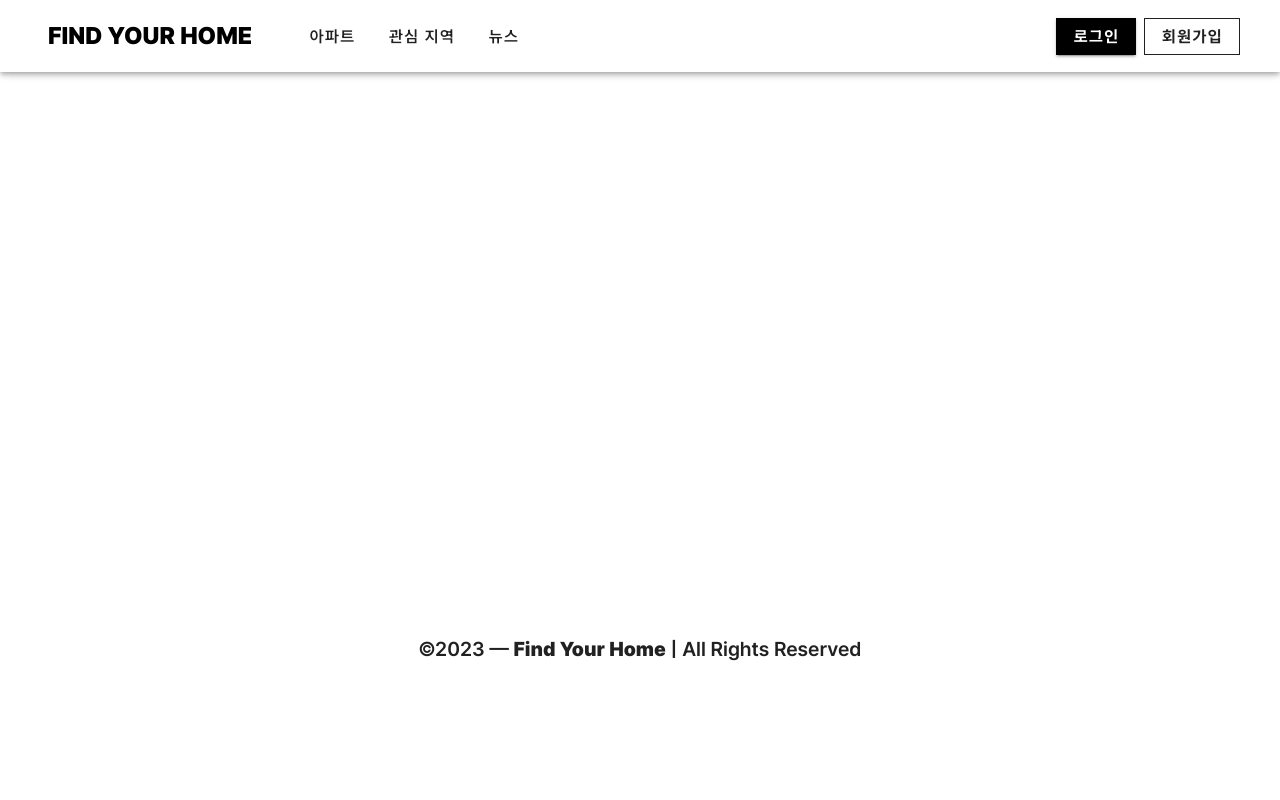
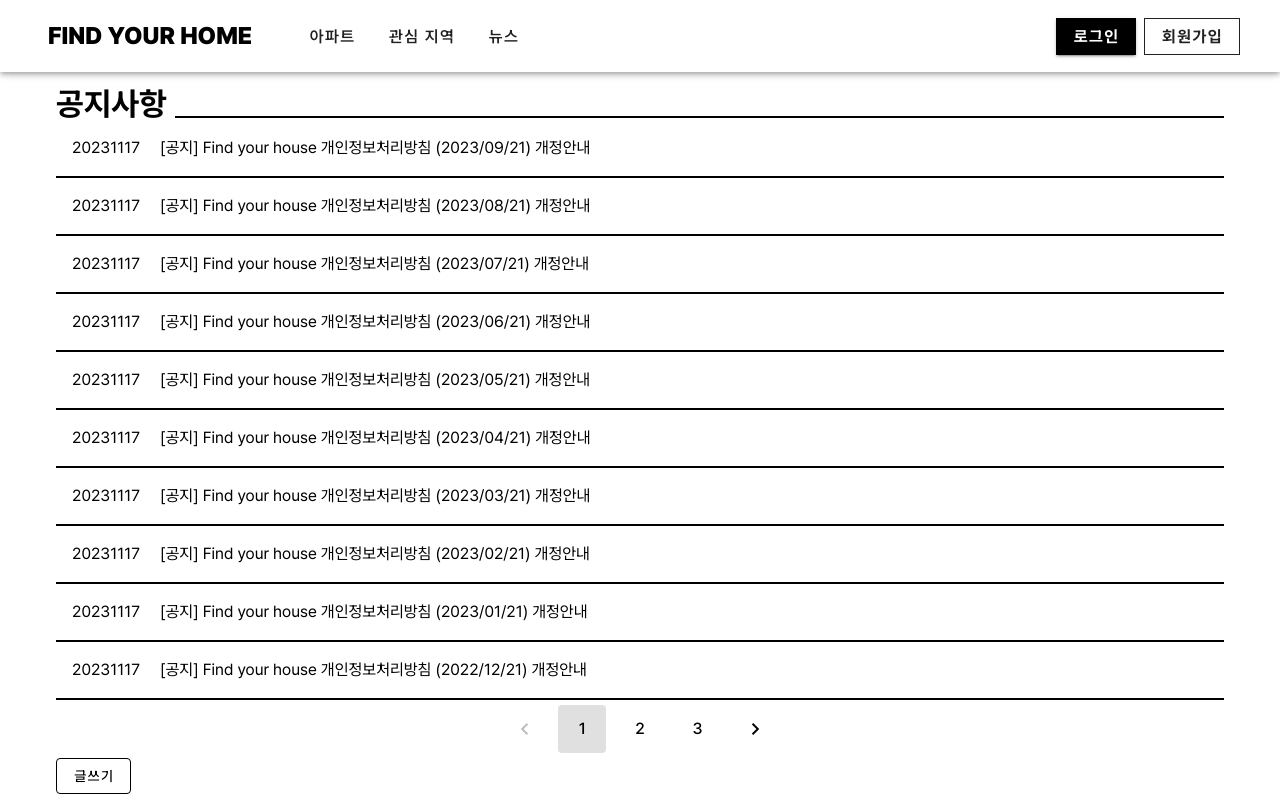
Before and after one commit to ForSSAFY/find-your-home-fe, a Vue app: page /notice/list in a window 1280 px wide. Shown: the top 800 px of the page. Built offline with nearby package versions, Linux system fonts and the light colour scheme; what vue-query would draw is missing.

Commit message:
feat - list 구현

```diff
--- a/src/views/notice/NoticeListView.vue
+++ b/src/views/notice/NoticeListView.vue
@@ -1,5 +1,197 @@
-<script lang="ts" setup></script>
+<script lang="ts" setup>
+import { ref, computed } from 'vue'
+import { useRouter } from 'vue-router'
+
+const notices = [
+  {
+    no: 1,
+    date: 20231117,
+    title: '[공지] Find your house 개인정보처리방침 (2023/09/21) 개정안내',
+    contents: '내용입니다. 1'
+  },
+  {
+    no: 2,
+    date: 20231117,
+    title: '[공지] Find your house 개인정보처리방침 (2023/08/21) 개정안내',
+    contents: '내용입니다. 2'
+  },
+  {
+    no: 3,
+    date: 20231117,
+    title: '[공지] Find your house 개인정보처리방침 (2023/07/21) 개정안내',
+    contents: '내용입니다. 3'
+  },
+  {
+    no: 4,
+    date: 20231117,
+    title: '[공지] Find your house 개인정보처리방침 (2023/06/21) 개정안내',
+    contents: '내용입니다. 4'
+  },
+  {
+    no: 5,
+    date: 20231117,
+    title: '[공지] Find your house 개인정보처리방침 (2023/05/21) 개정안내',
+    contents: '내용입니다. 5'
+  },
+  {
+    no: 6,
+    date: 20231117,
+    title: '[공지] Find your house 개인정보처리방침 (2023/04/21) 개정안내',
+    contents: '내용입니다. 6'
+  },
+  {
+    no: 7,
+    date: 20231117,
+    title: '[공지] Find your house 개인정보처리방침 (2023/03/21) 개정안내',
+    contents: '내용입니다. 7'
+  },
+  {
+    no: 8,
+    date: 20231117,
+    title: '[공지] Find your house 개인정보처리방침 (2023/02/21) 개정안내',
+    contents: '내용입니다. 8'
+  },
+  {
+    no: 9,
+    date: 20231117,
+    title: '[공지] Find your house 개인정보처리방침 (2023/01/21) 개정안내',
+    contents: '내용입니다. 9'
+  },
+  {
+    no: 10,
+    date: 20231117,
+    title: '[공지] Find your house 개인정보처리방침 (2022/12/21) 개정안내',
+    contents: '내용입니다. 10'
+  },
+  {
+    no: 11,
+    date: 20231117,
+    title: '[공지] Find your house 개인정보처리방침 (2022/11/21) 개정안내',
+    contents: '내용입니다. 11'
+  },
+  {
+    no: 12,
+    date: 20231117,
+    title: '[공지] Find your house 개인정보처리방침 (2022/10/21) 개정안내',
+    contents: '내용입니다. 12'
+  },
+  {
+    no: 13,
+    date: 20231117,
+    title: '[공지] Find your house 개인정보처리방침 (2022/09/21) 개정안내',
+    contents: '내용입니다. 13'
+  },
+  {
+    no: 14,
+    date: 20231117,
+    title: '[공지] Find your house 개인정보처리방침 (2022/08/21) 개정안내',
+    contents: '내용입니다. 14'
+  },
+  {
+    no: 15,
+    date: 20231117,
+    title: '[공지] Find your house 개인정보처리방침 (2022/07/21) 개정안내',
+    contents: '내용입니다. 15'
+  },
+  {
+    no: 16,
+    date: 20231117,
+    title: '[공지] Find your house 개인정보처리방침 (2022/06/21) 개정안내',
+    contents: '내용입니다. 16'
+  },
+  {
+    no: 17,
+    date: 20231117,
+    title: '[공지] Find your house 개인정보처리방침 (2022/05/21) 개정안내',
+    contents: '내용입니다. 17'
+  },
+  {
+    no: 18,
+    date: 20231117,
+    title: '[공지] Find your house 개인정보처리방침 (2022/04/21) 개정안내',
+    contents: '내용입니다. 18'
+  },
+  {
+    no: 19,
+    date: 20231117,
+    title: '[공지] Find your house 개인정보처리방침 (2022/03/21) 개정안내',
+    contents: '내용입니다. 19'
+  },
+  {
+    no: 20,
+    date: 20231117,
+    title: '[공지] Find your house 개인정보처리방침 (2022/02/21) 개정안내',
+    contents: '내용입니다. 20'
+  },
+  {
+    no: 21,
+    date: 20231117,
+    title: '[공지] Find your house 개인정보처리방침 (2022/01/21) 개정안내',
+    contents: '내용입니다. 21'
+  },
+  {
+    no: 22,
+    date: 20231117,
+    title: '[공지] Find your house 개인정보처리방침 (2021/12/21) 개정안내',
+    contents: '내용입니다. 22'
+  }
+]
+
+const page = ref(1)
+const perPage = 10
+const totalNotice = notices.length
+const totalPage = Math.ceil(totalNotice / perPage)
+
+const displayNotices = computed(() => {
+  const start = (page.value - 1) * perPage
+  return notices.slice(start, start + perPage)
+})
+</script>
 <template>
-  <v-main></v-main>
+  <v-container class="container">
+    <header class="header">
+      <h2>공지사항</h2>
+      <div class="header-line"></div>
+    </header>
+    <a v-for="n in displayNotices" v-bind="n" :key="n.title" @click="$router.push({name:'view',params:{no:n.no}})" class="notices" style="cursor: pointer;" >
+      <div>{{ n.date }}</div>
+      <div>{{ n.title }}</div>
+    </a>
+    <v-pagination v-model="page" :length="totalPage"></v-pagination>
+    <v-btn variant="outlined" @click="$router.push({ name: 'write' })">글쓰기</v-btn>
+  </v-container>
 </template>
-<style lang="scss" scoped></style>
+<style scoped>
+.container {
+  max-width: 1200px;
+  width: 100%;
+}
+.header {
+  display: flex;
+  align-items: start;
+  gap: 0.5rem;
+}
+
+.header h2 {
+  font-weight: 700;
+  font-size: 2rem;
+  line-height: 1;
+}
+
+.header-line {
+  display: flex;
+  align-items: end;
+  justify-content: end;
+  padding-bottom: 0.25rem;
+  flex: 1 0 0;
+  border-bottom: 2px solid black;
+  height: 1.85rem;
+}
+
+.notices {
+  display: flex;
+  border-bottom: 2px solid black;
+  gap: 20px;
+  padding: 1rem;
+}
+</style>
```
